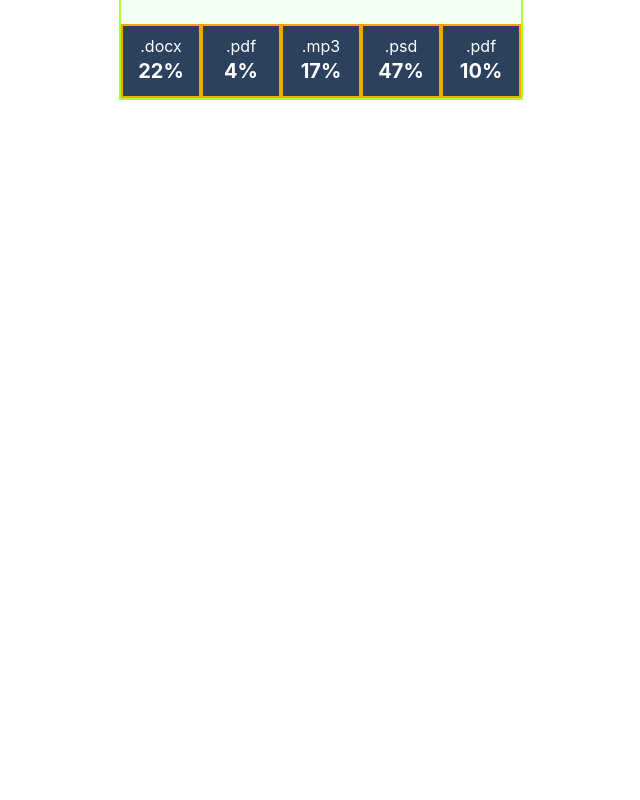
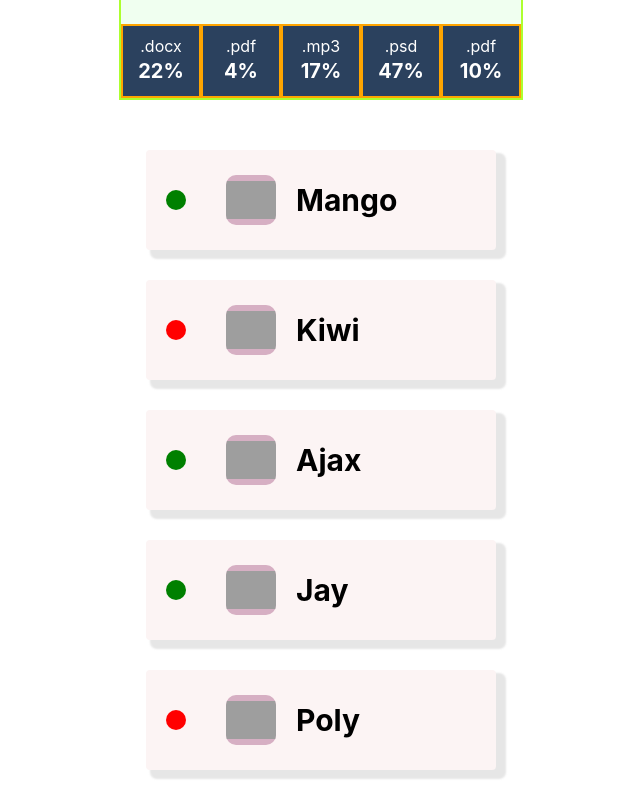
Before and after one commit to NataliaBezhenar/goit-react-hw-01-components, a React (Create React App) app: page / in a window 1280 px wide. Shown: the part 903-1703 px from the top of the page, without its empty margins (319-959 px from the left). Before the commit the page ends 1003 px from the top, so only its background shows below. Built offline with nearby package versions, Linux system fonts and the light colour scheme; grey boxes are pictures that could not be loaded.

Commit message:
FriendList implementation

```diff
--- a/src/App.js
+++ b/src/App.js
@@ -3,6 +3,9 @@ import Profile from "./components/Profile/Profile";
 import user from "./components/Profile/user.json";
 import Statistics from "./components/Statistics/Statistics";
 import data from "./components/Statistics/data.json";
+
+import friends from "./components/FriendList/friends.json";
+import FriendList from "./components/FriendList/FriendList";
 
 function App() {
   return (
@@ -10,6 +13,7 @@ function App() {
       <Profile {...user} />
       <Statistics stats={data} />
       <Statistics title="Upload stats" stats={data} />
+      <FriendList friends={friends} />
     </div>
   );
 }
--- /dev/null
+++ b/src/components/FriendList/FriendList.js
@@ -0,0 +1,24 @@
+import s from "./FriendList.module.css";
+
+function FriendList({ friends }) {
+  return (
+    <ul className={s.friendList}>
+      {friends.map((friend) => (
+        <li key={friend.id} className={s.item}>
+          <span
+            className={s.status}
+            style={{ backgroundColor: friend.isOnline ? "green" : "red" }}
+          ></span>
+          <img
+            className={s.avatar}
+            src={friend.avatar}
+            alt="user avatar"
+            width="48"
+          ></img>
+          <p className={s.name}>{friend.name}</p>
+        </li>
+      ))}
+    </ul>
+  );
+}
+export default FriendList;
--- /dev/null
+++ b/src/components/FriendList/FriendList.module.css
@@ -0,0 +1,42 @@
+.friendList {
+  margin: 0;
+  padding: 0;
+  list-style: none;
+  margin-top: 50px;
+  display: flex;
+  flex-direction: column;
+  align-items: center;
+}
+
+.item {
+  width: 350px;
+  height: 100px;
+  background-color: rgb(252, 244, 244);
+  margin-bottom: 30px;
+  display: flex;
+  align-items: center;
+  border-radius: 4px;
+  box-shadow: 7px 6px 2px 3px rgba(128, 128, 128, 0.2);
+}
+
+.status {
+  width: 20px;
+  height: 20px;
+  background-color: rgb(158, 43, 43);
+  border-radius: 50%;
+  margin: 0 20px;
+}
+
+.avatar {
+  object-fit: contain;
+  border-radius: 10px;
+  height: 50px;
+  width: 50px;
+  margin: 0 20px;
+  background-color: rgb(214, 175, 195);
+}
+
+.name {
+  font-size: 30px;
+  font-weight: bold;
+}
--- /dev/null
+++ b/src/components/FriendList/friends.json
@@ -0,0 +1,32 @@
+[
+  {
+    "avatar": "https://cdn-icons-png.flaticon.com/512/1998/1998592.png",
+    "name": "Mango",
+    "isOnline": true,
+    "id": 1812
+  },
+  {
+    "avatar": "https://cdn-icons-png.flaticon.com/512/616/616438.png",
+    "name": "Kiwi",
+    "isOnline": false,
+    "id": 1137
+  },
+  {
+    "avatar": "https://cdn-icons-png.flaticon.com/512/1623/1623681.png",
+    "name": "Ajax",
+    "isOnline": true,
+    "id": 1213
+  },
+  {
+    "avatar": "https://cdn-icons-png.flaticon.com/512/2977/2977285.png",
+    "name": "Jay",
+    "isOnline": true,
+    "id": 1714
+  },
+  {
+    "avatar": "https://cdn-icons-png.flaticon.com/512/1998/1998749.png",
+    "name": "Poly",
+    "isOnline": false,
+    "id": 1284
+  }
+]
--- a/src/components/Statistics/Statistics.module.css
+++ b/src/components/Statistics/Statistics.module.css
@@ -36,9 +36,11 @@
   text-align: center;
   color: grey;
 }
+
 .label {
   display: block;
 }
+
 .percentage {
   font-size: 20px;
   font-weight: bold;
```
